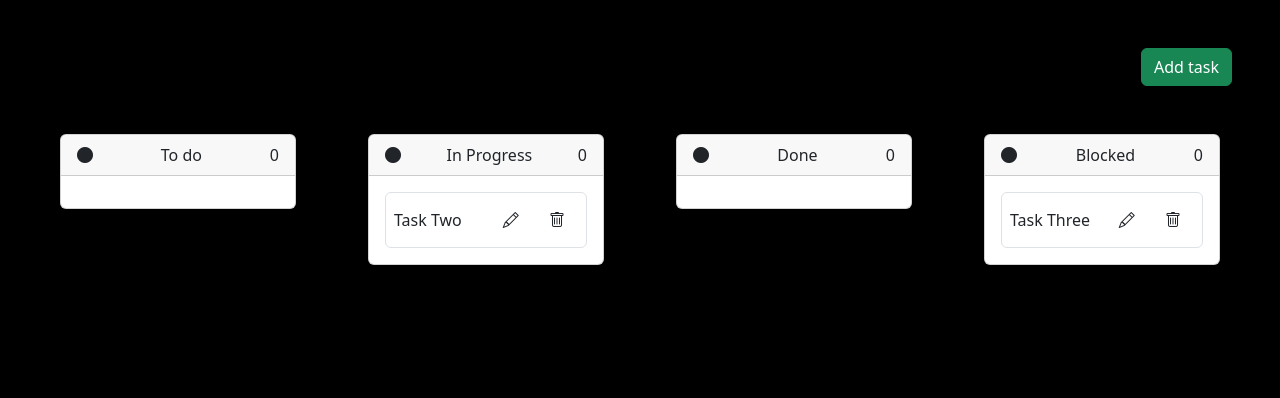
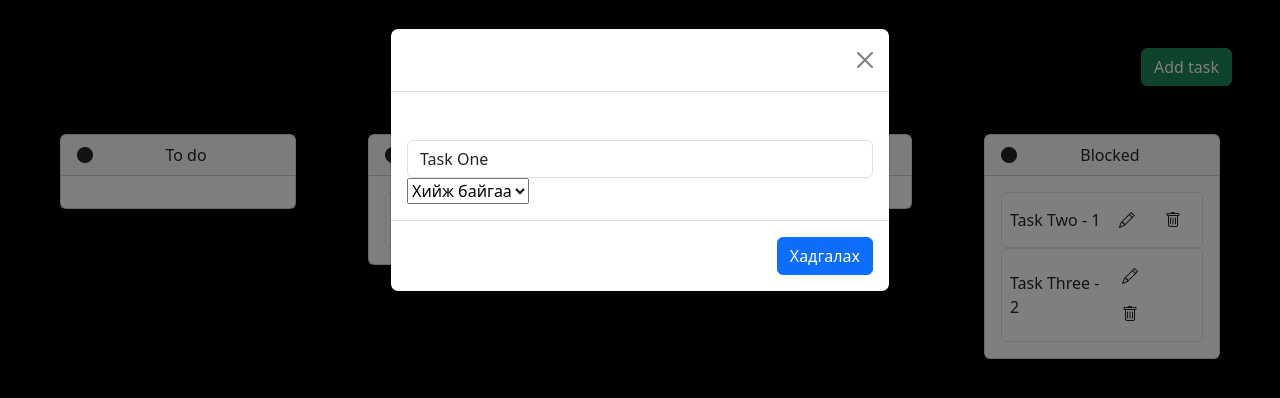
Before and after one commit to amiekhb/ToDo, a plain HTML site: page index.html in a window 1280 px wide. Both pictures are taken after a click on the button 510 px from the left and 220 px from the top of the page. Drawn offline with nearby package versions, Linux system fonts and the light colour scheme.

Commit message:
edit hiiv

```diff
--- a/index.html
+++ b/index.html
@@ -28,44 +28,44 @@
     </div>
     <!-- tasks -->
     <div class="row gap-5 m-5">
-      <div class="col">
+      <div class="col count">
         <div class="card card-width">
           <div class="card-header d-flex justify-content-between">
             <span><i class="bi bi-circle-fill"></i></span>
             <span>To do</span>
-            <span>0</span>
+            <span class="totalTasks"></span>
           </div>
           <div class="card-body" id="taskTodoList"></div>
         </div>
       </div>
 
-      <div class="col">
+      <div class="col count">
         <div class="card card-width">
           <div class="card-header d-flex justify-content-between">
             <span><i class="bi bi-circle-fill"></i></span>
             <span>In Progress</span>
-            <span>0</span>
+            <span class="totalTasks"></span>
           </div>
           <div class="card-body" id="taskProgressList"></div>
         </div>
       </div>
 
-      <div class="col">
+      <div class="col count">
         <div class="card card-width">
           <div class="card-header d-flex justify-content-between">
             <span><i class="bi bi-circle-fill"></i></span>
             <span>Done</span>
-            <span>0</span>
+            <span class="totalTasks"></span>
           </div>
           <div class="card-body" id="taskDoneList"></div>
         </div>
       </div>
-      <div class="col">
+      <div class="col count">
         <div class="card card-width">
           <div class="card-header d-flex justify-content-between">
             <span><i class="bi bi-circle-fill"></i></span>
             <span>Blocked</span>
-            <span>0</span>
+            <span class="totalTasks"></span>
           </div>
           <div class="card-body" id="taskBlockedList"></div>
         </div>
--- a/todo.js
+++ b/todo.js
@@ -7,12 +7,18 @@ const addTaskBtn = document.getElementById("addTaskBtn");
 const saveBtn = document.getElementById("save-btn");
 const taskInput = document.getElementById("task-input");
 const taskStatus = document.getElementById("status");
-const zasvar = document.getElementsByClassName("zasvar");
+
 // VARIABLES FOR TASK
+let isEdited = false;
+let editedIndex = -1;
 const tasks = [
   {
+    name: "Task One",
+    status: "INPROGRESS",
+  },
+  {
     name: "Task Two",
-    status: "INPROGRESS",
+    status: "BLOCKED",
   },
   {
     name: "Task Three",
@@ -30,9 +36,9 @@ function zurah() {
     console.log("TASKS", tasks);
     const newTaskCard = `
     <div class="d-flex justify-content-between align-items-center border border-1 rounded p-2">
-        <span>${tasks[i].name}</span>
+        <span>${tasks[i].name} - ${i}</span>
         <div>
-            <button class="btn" onclick="edit(${i})">
+            <button class="btn"   data-bs-toggle="modal" data-bs-target="#taskModal" onclick="editTask(${i})">
             <i class="bi bi-pencil "></i>
             </button>
             <button class="btn" onclick="deleteTask(${i})">
@@ -65,15 +71,22 @@ function zurah() {
     }
   }
 }
-
+zurah();
 saveBtn.addEventListener("click", function () {
+  if (isEdited) {
+    tasks[editedIndex].name = taskInput.value;
+    tasks[editedIndex].status = taskStatus.value;
+    isEdited = false;
+  } else {
     const newTask = {
       name: taskInput.value,
       status: taskStatus.value,
     };
     tasks.push(newTask);
+  }
+  taskInput.value = "";
+  taskStatus.value = "TODO";
   zurah();
-  console.log("TASKS", tasks);
 });
 
 const deleteTask = (index) => {
@@ -83,13 +96,30 @@ const deleteTask = (index) => {
 
 zurah();
 
-document.querySelectorAll("edit, addTaskBtn").forEach(function (button) {
-  button.addEventListener("click", function (e) {
-    const edit = () => {
-      console.log(edit);
-      addTaskBtn;
+// document.querySelectorAll("editTask, addTaskBtn").forEach(function (button) {
+//   button.addEventListener("click", function (e) {
+//     const edit = () => {
+//       console.log(edit);
+//       addTaskBtn;
+//     };
+//     draw();
+//     console.log("a");
+//   });
+// });
+const editTask = (taskIndex) => {
+  console.log(taskIndex);
+  taskInput.value = tasks[taskIndex].name;
+  taskStatus.value = tasks[taskIndex].status;
+  isEdited = true;
+  editedIndex = taskIndex;
 };
-    draw();
-    console.log("a");
-  });
-});
+
+// function taskAmount() {
+//   const totalTasks = document.getElementsByClassName("totalTasks");
+//   totalTasks.innerTEXT = tasks.length;
+
+//   return totalTasks;
+// }
+// const listItems = document.querySelectorAll(".totalTasks");
+// const count = listItems.length;
+// console.log(count);
```
Lines whose indentation alone changed are shown as unchanged.
